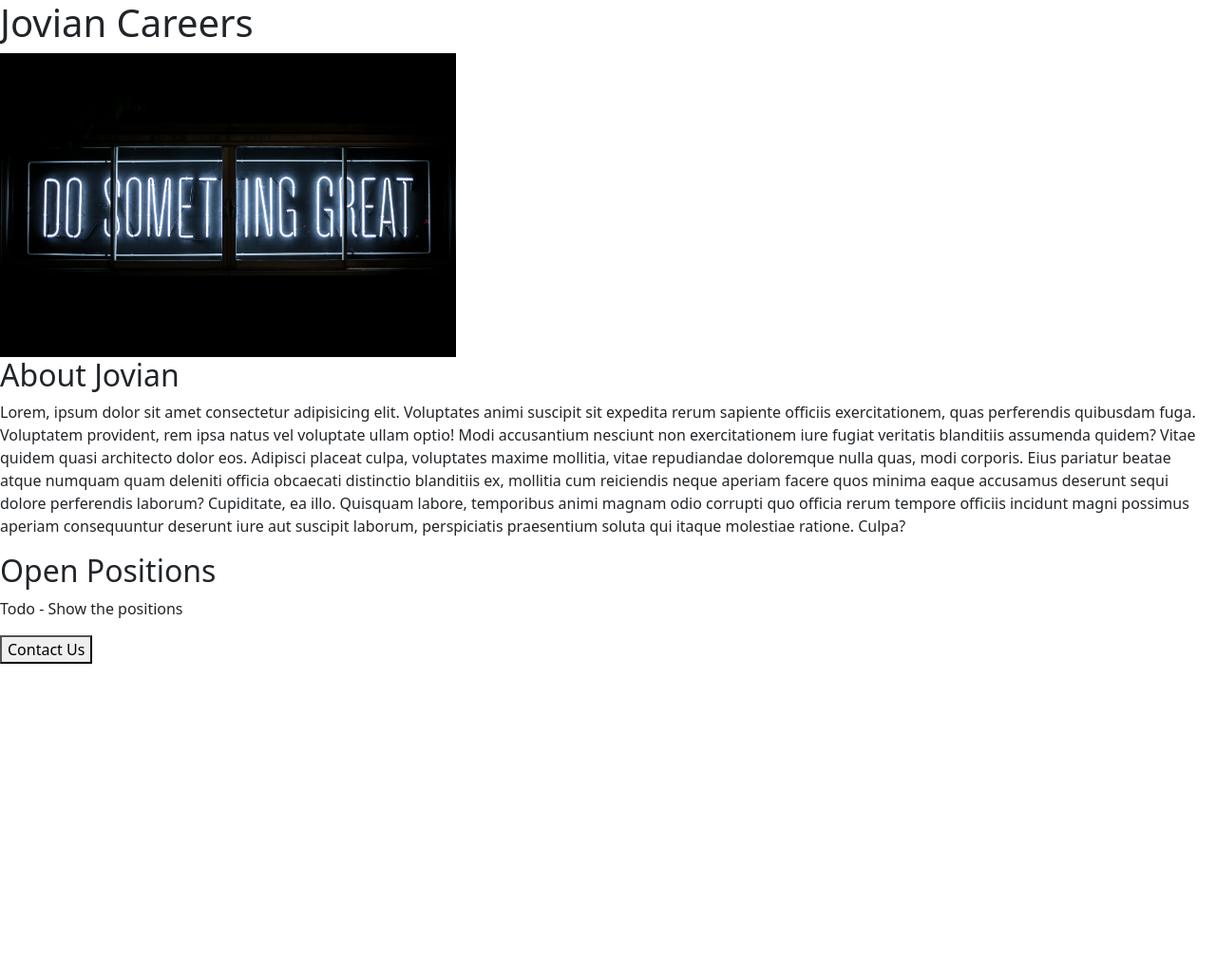
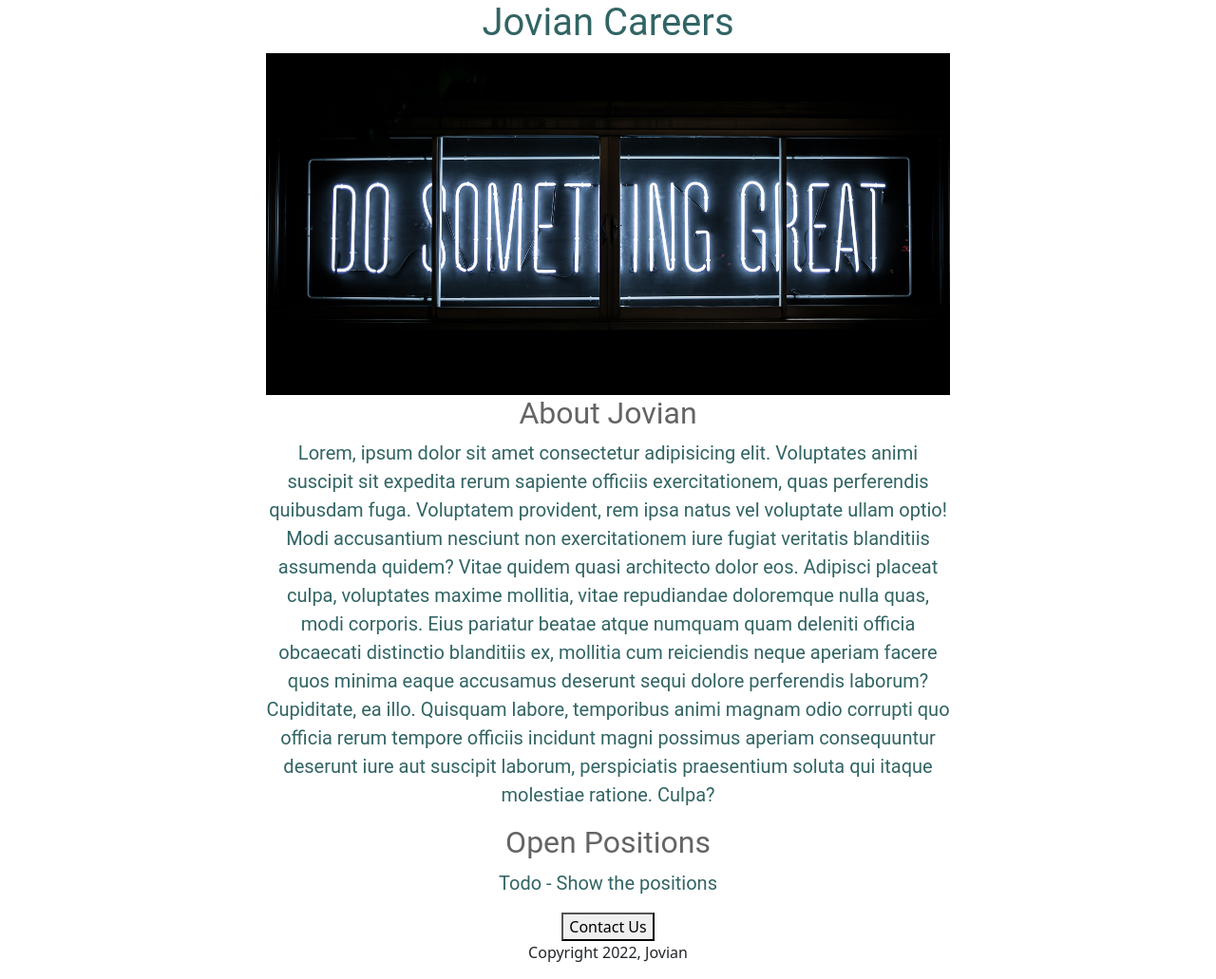
Before and after one commit to carlosmarte23/jovian-careers-demo-v2, a Flask app: page / in a window 1280 px wide. Shown: the whole page at 95% size. Before the commit the page ends 699 px from the top, so only its background shows below. Run offline with Flask 3, Linux system fonts and the light colour scheme.

Commit message:
added basic css

```diff
--- a/templates/home.html
+++ b/templates/home.html
@@ -10,33 +10,70 @@
       crossorigin="anonymous"
     />
     <title>Jovian Careers</title>
+    <style>
+      h1 {
+        font-size: 40px;
+        font-family: Roboto;
+        font-weight: normal;
+        color: rgb(50, 100, 100);
+        text-align: center;
+      }
+      #banner {
+        width: 100%;
+        height: 360px;
+        object-fit: cover;
+      }
+      h2 {
+        font-size: 32px;
+        font-family: Roboto;
+        font-weight: normal;
+        color: rgb(100, 100, 100);
+        text-align: center;
+      }
+      .bodytext {
+        font-size: 20px;
+        font-family: Roboto;
+        font-weight: normal;
+        color: rgb(50, 100, 100);
+        text-align: center;
+      }
+      #container {
+        max-width: 720px;
+        margin: 0 auto;
+      }
+    </style>
   </head>
   <body>
+    <div id="container">
       <h1>Jovian Careers</h1>
       <img
+        id="banner"
         src="../static/banner.jpeg"
         alt="banner art that says Do something great"
-      height="320"
       />
       <h2>About Jovian</h2>
-    <p>
-      Lorem, ipsum dolor sit amet consectetur adipisicing elit. Voluptates animi
-      suscipit sit expedita rerum sapiente officiis exercitationem, quas
+      <p class="bodytext">
+        Lorem, ipsum dolor sit amet consectetur adipisicing elit. Voluptates
+        animi suscipit sit expedita rerum sapiente officiis exercitationem, quas
         perferendis quibusdam fuga. Voluptatem provident, rem ipsa natus vel
         voluptate ullam optio! Modi accusantium nesciunt non exercitationem iure
         fugiat veritatis blanditiis assumenda quidem? Vitae quidem quasi
-      architecto dolor eos. Adipisci placeat culpa, voluptates maxime mollitia,
-      vitae repudiandae doloremque nulla quas, modi corporis. Eius pariatur
-      beatae atque numquam quam deleniti officia obcaecati distinctio blanditiis
-      ex, mollitia cum reiciendis neque aperiam facere quos minima eaque
-      accusamus deserunt sequi dolore perferendis laborum? Cupiditate, ea illo.
-      Quisquam labore, temporibus animi magnam odio corrupti quo officia rerum
-      tempore officiis incidunt magni possimus aperiam consequuntur deserunt
-      iure aut suscipit laborum, perspiciatis praesentium soluta qui itaque
-      molestiae ratione. Culpa?
+        architecto dolor eos. Adipisci placeat culpa, voluptates maxime
+        mollitia, vitae repudiandae doloremque nulla quas, modi corporis. Eius
+        pariatur beatae atque numquam quam deleniti officia obcaecati distinctio
+        blanditiis ex, mollitia cum reiciendis neque aperiam facere quos minima
+        eaque accusamus deserunt sequi dolore perferendis laborum? Cupiditate,
+        ea illo. Quisquam labore, temporibus animi magnam odio corrupti quo
+        officia rerum tempore officiis incidunt magni possimus aperiam
+        consequuntur deserunt iure aut suscipit laborum, perspiciatis
+        praesentium soluta qui itaque molestiae ratione. Culpa?
       </p>
       <h2>Open Positions</h2>
-    <p>Todo - Show the positions</p>
+      <p class="bodytext">Todo - Show the positions</p>
+      <div style="text-align: center">
         <button>Contact Us</button>
+        <p>Copyright 2022, Jovian</p>
+      </div>
+    </div>
   </body>
 </html>
```
Lines whose indentation alone changed are shown as unchanged.
